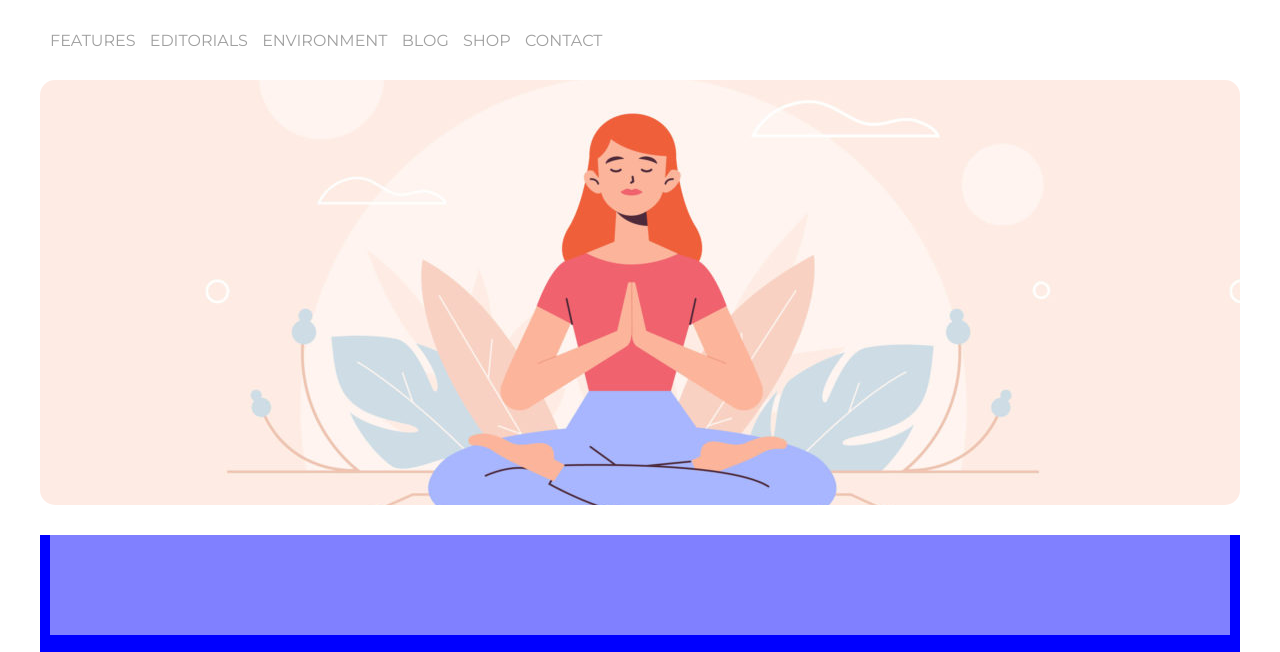
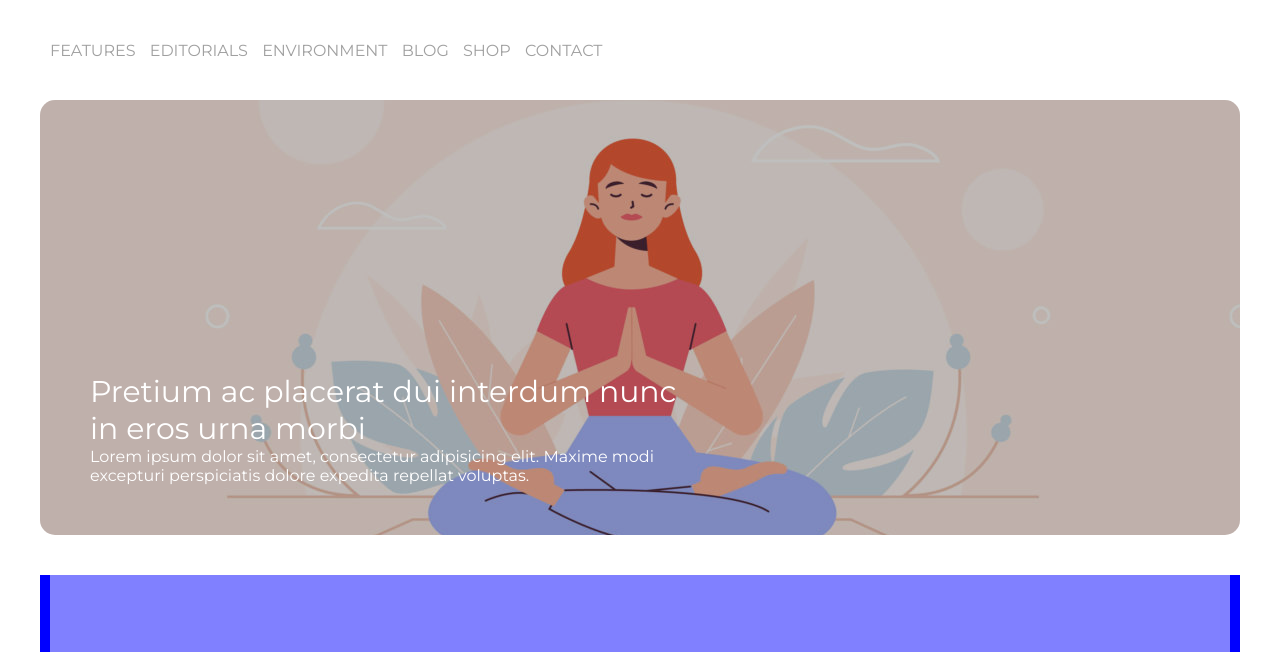
Before and after one commit to Bonu93/htmlcss-wp, a plain HTML site: page index.html in a window 1280 px wide. Shown: the part 73-725 px from the top of the page. Drawn offline with Linux system fonts and the light colour scheme.

Commit message:
fixed hero

```diff
--- a/css/main.css
+++ b/css/main.css
@@ -19,8 +19,8 @@ body {
 
 }
 
-.mb-30 {
-    margin-bottom: 30px;
+.mb-40 {
+    margin-bottom: 40px;
 }
 
 .px-10 {
@@ -69,13 +69,34 @@ body {
 
 .hero {
     width: 100%;
-    height: 425px;
+    height: 435px;
     background-image: url(../img/banner.jpg);
     background-position: center;
     border-radius: 15px;
+    position: relative;
+}
 
+.overlay {
+    width: 100%;
+    height: 100%;
+    position: absolute;
+    background-color: rgba(0,0,0,.25);
+    border-radius: 15px;
+    left: 0;
+}
 
+.hero-txt{
 
+    width: 50%;
+    color: white;
+    position:absolute;
+    left: 50px;
+    bottom: 50px;
+}
+
+.hero-txt h1 {
+    font-weight: 400;
+    font-size: 30px;
 }
 
 
--- a/index.html
+++ b/index.html
@@ -13,8 +13,8 @@
 <body>
     <div class="container">
         <!-- Header  -->
-        <header class="mb-30 px-10">
-            <a class="brand mb-30" href="#homepage">
+        <header class="mb-40 px-10">
+            <a class="brand mb-40" href="#homepage">
                 <img src="./img/logo.png" alt="Neori Logo">
             </a>
 
@@ -32,12 +32,18 @@
         </header>
 
         <!-- Hero  -->
-        <section class="hero mb-30 px-10">
+        <section class="hero px-10 mb-40">
+            <div class="overlay"></div>
+            <div class="hero-txt">
+                <h1>Pretium ac placerat dui interdum nunc in eros urna morbi
+                </h1>
+                <span>Lorem ipsum dolor sit amet, consectetur adipisicing elit. Maxime modi excepturi perspiciatis dolore expedita repellat voluptas.</span>
+            </div>
 
         </section>
 
         <!-- Main content  -->
-        <main class="mb-30 px-10">
+        <main class="mb-40 px-10">
             <section class="main-header">
                 <div class="debug-box"></div>
                 <div class="debug-box"></div>
```
